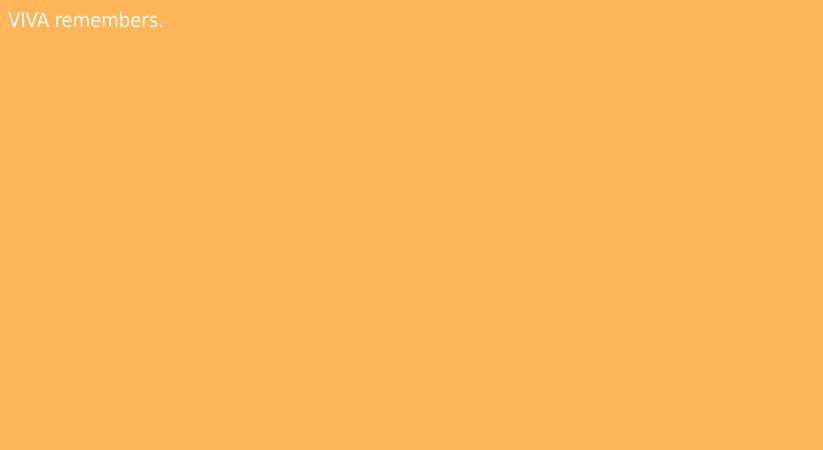
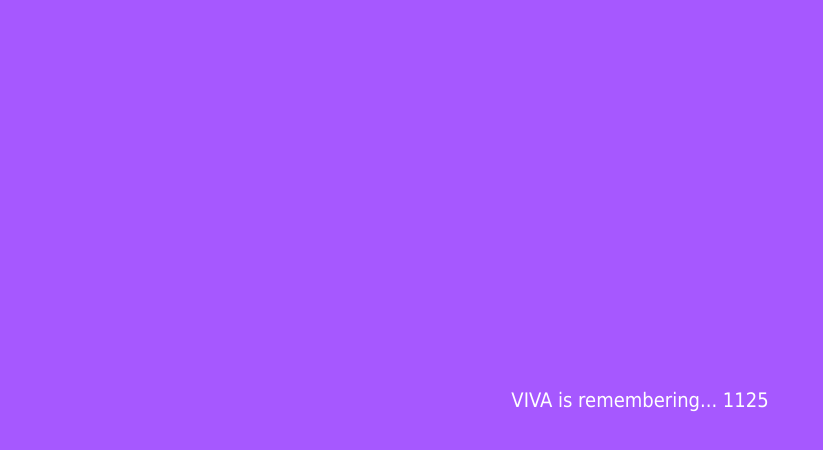
Before and after one commit to ivycomb/batcode.zip, a plain HTML site: page index.html in a window 1280 px wide. Shown: the whole page, without its empty margins (0-823 px from the left). Drawn offline with Linux system fonts and the light colour scheme.

Commit message:
Update index.html

```diff
--- a/index.html
+++ b/index.html
@@ -244,12 +244,12 @@ a {
 </style>
 <link rel="shortcut icon" type="image/png" href="fav.png"/>
 </head>
-<body bgcolor="#ffb558">
+<body bgcolor="#a658ff">
+	<div class="meme">
+	<p class="tracking-in-expand">
+	<style="font-size:11px;">VIVA is remembering... 1125</style></p>
+	</div>
 
-	<p class="tracking-in-expand">
-	<style="font-size:11px;">VIVA remembers.</style>
-	<br>
-
-<script>document.title = 'VIVA remembers.';
+<script>document.title = 'syntaxerror';
 </script>
 </div>
```
